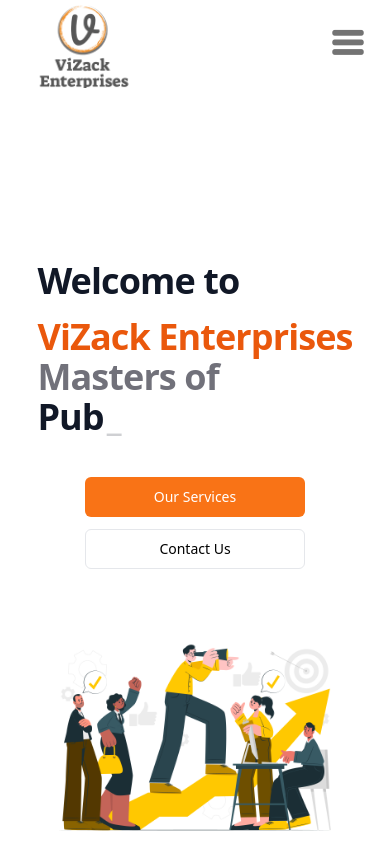
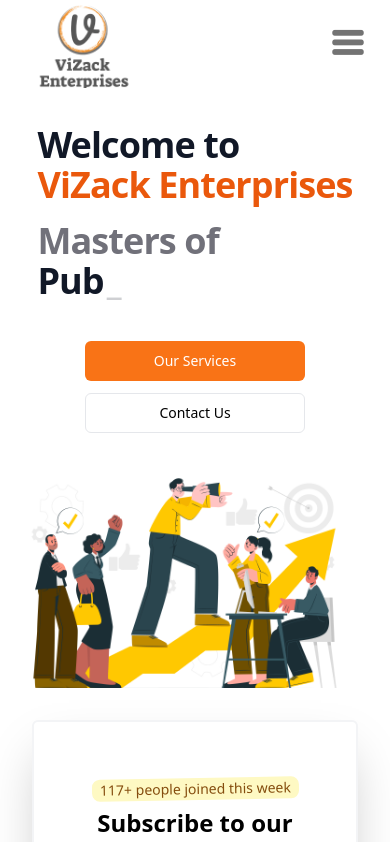
Before and after one commit to ayushsharma74/vizack.com, a Next.js app: page / in a window 390 px wide. Shown: the top 842 px of the page. Built offline with nearby package versions, Linux system fonts and the light colour scheme.

Commit message:
frontpage responsiveness and normal alignment fixes

```diff
--- a/src/app/(Front Page)/FrontPage.jsx
+++ b/src/app/(Front Page)/FrontPage.jsx
@@ -1,23 +1,20 @@
-'use client'
 import { Anton } from 'next/font/google';
 import { Typewriter } from "react-simple-typewriter";
 import Image from 'next/image';
-import Link from 'next/link';
 const anton = Anton({ subsets: ['latin'], weight: "400" });
-
 
 export default function Mainpage() {
   return (
     <>
-      <div className="bg-white min-h-screen font-sans flex flex-col items-center justify-center">
-        <div className="max-w-7xl mx-auto px-4 sm:px-6 lg:px-8">
-          <div className="lg:grid lg:grid-cols-12 lg:gap-8 pt-12 lg:pt-0">
+      <div className="bg-white h-60 mt-44 mb-44 font-sans flex flex-col items-center justify-center py-8">
+        <div className="max-w-7xl mx-auto px-2 sm:px-6 lg:px-8">
+          <div className="lg:grid lg:grid-cols-12 lg:gap-8 pt-6 lg:pt-0">
             <div className="sm:text-center md:max-w-2xl md:mx-auto lg:col-span-6 lg:text-left lg:flex lg:items-center">
               <div className="flex flex-col items-center justify-center">
                 <h1 className="mt-4 text-4xl tracking-tight font-extrabold text-gray-900 sm:mt-5 sm:leading-none lg:mt-6 lg:text-5xl xl:text-6xl">
-                  <p className="sm:block mb-4">Welcome to</p>
+                  <p className="sm:block ">Welcome to</p>
                   <span className="text-orange-600 mb-8 md:block">ViZack Enterprises</span>
-                  <p className="text-zinc-500 md:block">Masters of {''}</p>
+                  <p className="text-zinc-500 md:block mt-4">Masters of {''}</p>
                   <span>
                     <Typewriter
                       words={['Data Analytics', 'Strategic Sales', 'Public Relations', 'Web Design', 'Web Development', 'Digital Marketing']}
@@ -30,29 +27,26 @@ export default function Mainpage() {
                   </span>
                 </h1>
                 <div className="mt-10 sm:flex sm:justify-center lg:justify-start">
-                  <Link href={"/services"}><button className="inline-flex items-center text-white bg-orange-500 justify-center rounded-md text-sm font-medium ring-offset-background transition-colors focus-visible:outline-none focus-visible:ring-2 focus-visible:ring-ring focus-visible:ring-offset-2 disabled:pointer-events-none disabled:opacity-50 bg-primary text-primary-foreground hover:bg-primary/90 h-10 px-4 py-2 w-full sm:w-auto">
+                  <button className="inline-flex items-center text-white bg-orange-500 justify-center rounded-md text-sm font-medium ring-offset-background transition-colors focus-visible:outline-none focus-visible:ring-2 focus-visible:ring-ring focus-visible:ring-offset-2 disabled:pointer-events-none disabled:opacity-50 bg-primary text-primary-foreground hover:bg-primary/90 h-10 px-4 py-2 w-full sm:w-auto mb-3 sm:mb-0 sm:mr-3">
                     Our Services
                   </button>
-                  </Link>
-                  <Link href={"/contact"}>
-                  <button className="inline-flex hover:ring-gray-400 hover:bg-gray-100 items-center justify-center rounded-md text-sm font-medium ring-offset-background transition-colors focus-visible:outline-none focus-visible:ring-2 focus-visible:ring-ring focus-visible:ring-offset-2 disabled:pointer-events-none disabled:opacity-50 border border-input bg-background hover:bg-accent hover:text-accent-foreground h-10 px-4 py-2 mt-3 w-full sm:mt-0 sm:ml-3 sm:w-auto">
+                  <button className="inline-flex hover:ring-gray-400 hover:bg-gray-100 items-center justify-center rounded-md text-sm font-medium ring-offset-background transition-colors focus-visible:outline-none focus-visible:ring-2 focus-visible:ring-ring focus-visible:ring-offset-2 disabled:pointer-events-none disabled:opacity-50 border border-input bg-background hover:bg-accent hover:text-accent-foreground h-10 px-4 py-2 w-full sm:w-auto">
                     Contact Us
                   </button>
-                  </Link>
                 </div>
               </div>
             </div>
-            <div className="mt-16 ml-6 sm:mt-24 lg:mt-0 lg:col-span-5 flex items-center">
+            <div className="mt-8 sm:mt-0 lg:mt-0 lg:col-span-5 flex items-center justify-center">
               <div className="mr-6">
                 <Image src="/assets/images/asset6.jpg" alt="Image" width={1000} height={1000} />
               </div>
               <p className="text-base text-gray-600 sm:text-xl lg:text-lg xl:text-xl">
-
+                {/* Placeholder text */}
               </p>
             </div>
           </div>
         </div>
-      </div >
+      </div>
     </>
   );
 }
```
